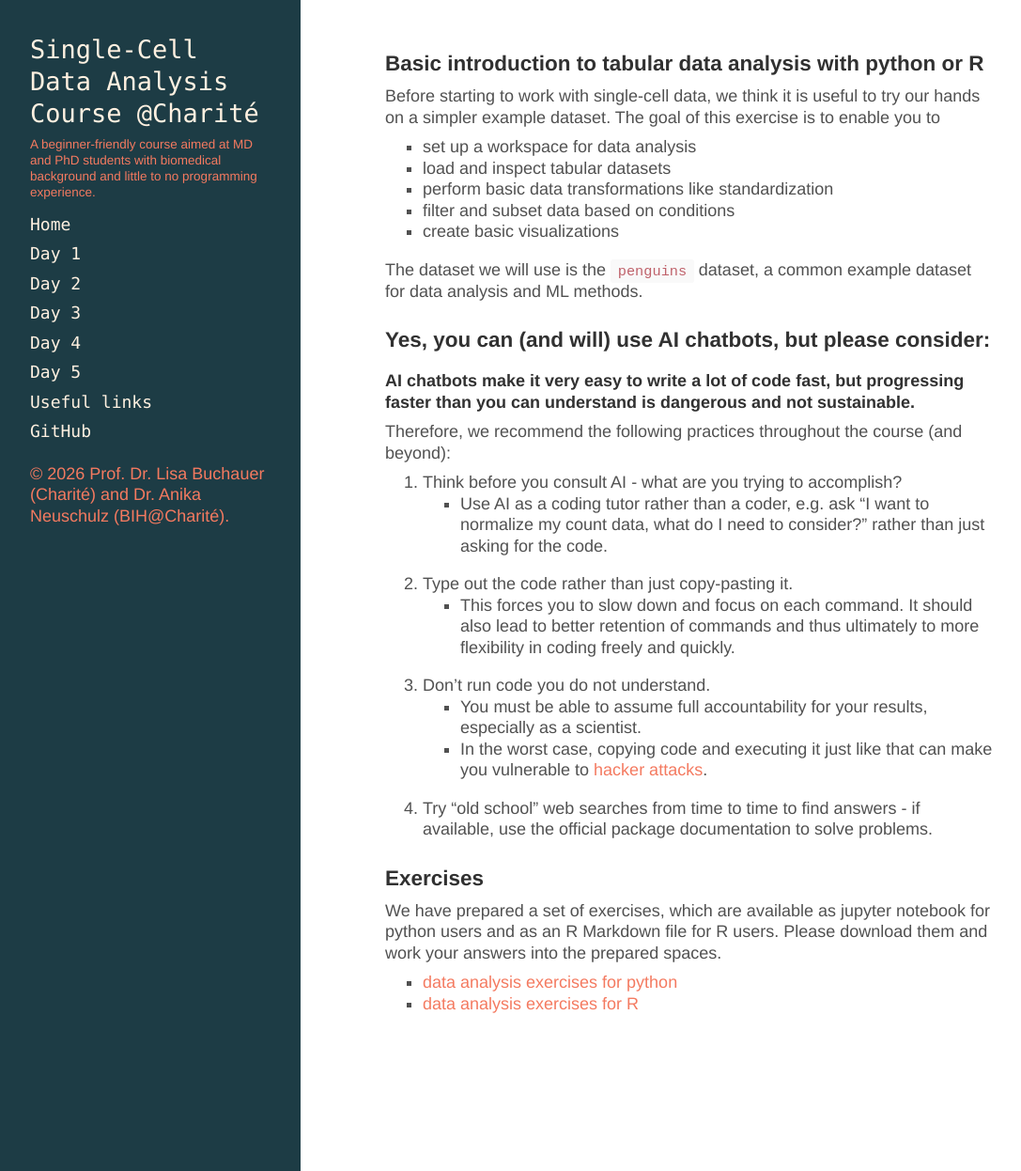
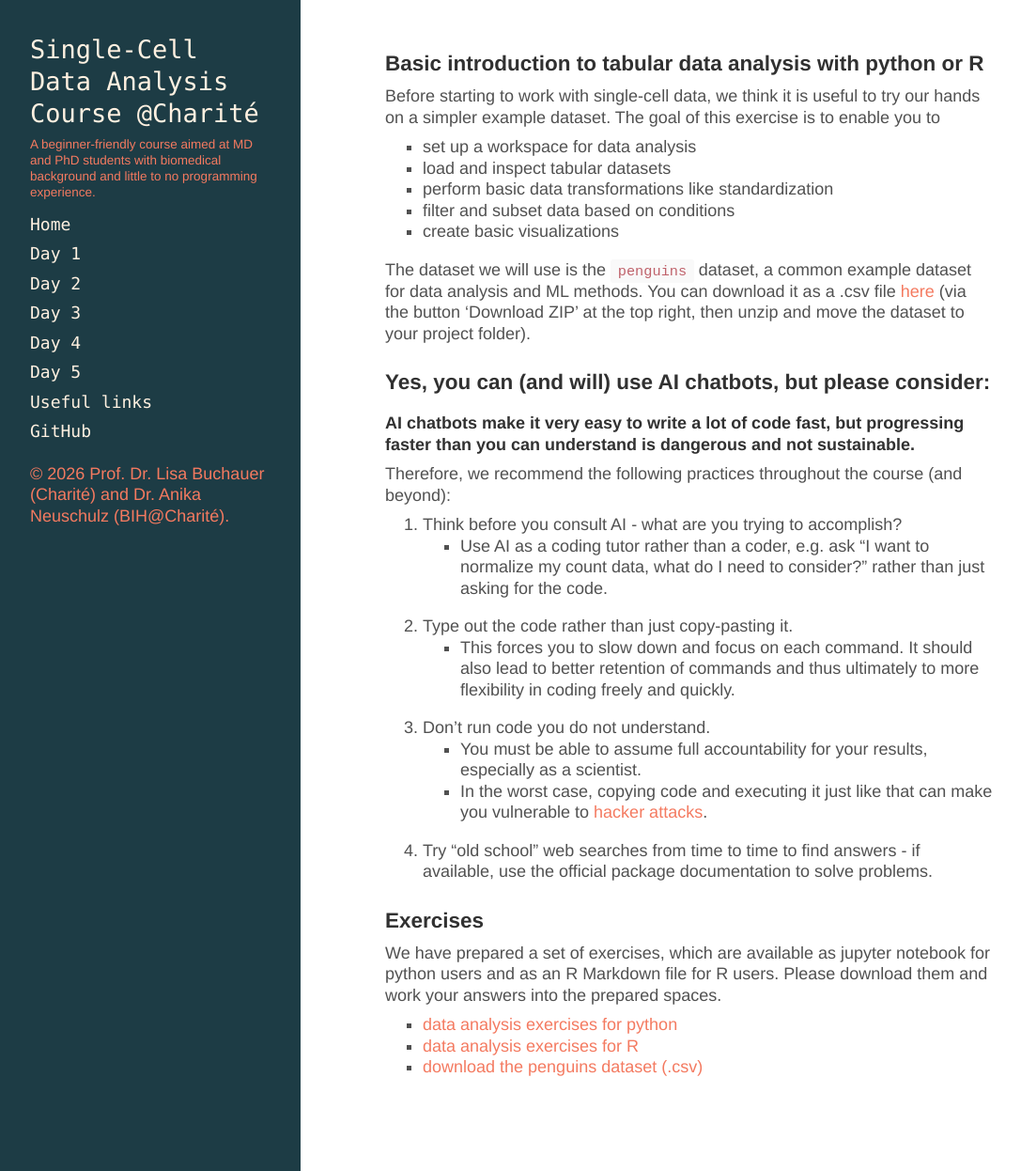
Before and after one commit to buchauer-lab/charite-sc-data-course, a Jekyll site: the page built from docs/dataanalysisintro.md, in a window 1280 px wide and 1246 px high. Shown: the whole window at 94% size, without its empty margins (4-1091 px from the left). Built offline with Jekyll 4.4.1, drawn with Linux system fonts in a browser that asks for light colours; nearby versions of some CDN libraries; a style sheet for code colours, icons or effects is not loaded; our own code applies the rules of GitHub Pages for plain Markdown files.

Commit message:
Add penguins dataset download link to the website exercise page
The download source was only linked inside the notebooks, so
participants had trouble finding it. Link it from the dataset intro and
from the exercises list on the data analysis intro page.

Co-Authored-By: Claude Opus 5 <noreply@anthropic.com>

```diff
--- a/docs/dataanalysisintro.md
+++ b/docs/dataanalysisintro.md
@@ -12,7 +12,7 @@ Before starting to work with single-cell data, we think it is useful to try our
 - filter and subset data based on conditions
 - create basic visualizations
 
-The dataset we will use is the `penguins` dataset, a common example dataset for data analysis and ML methods.
+The dataset we will use is the `penguins` dataset, a common example dataset for data analysis and ML methods. You can download it as a .csv file [here](https://gist.github.com/slopp/ce3b90b9168f2f921784de84fa445651#file-penguins-csv) (via the button 'Download ZIP' at the top right, then unzip and move the dataset to your project folder).
 
 ### Yes, you can (and will) use AI chatbots, but please consider:
 
@@ -34,3 +34,4 @@ We have prepared a set of exercises, which are available as jupyter notebook for
 
 - [data analysis exercises for python](https://github.com/buchauer-lab/charite-sc-data-course/blob/main/materials/Day1/data_analysis_intro_python.ipynb)
 - [data analysis exercises for R](https://github.com/buchauer-lab/charite-sc-data-course/blob/main/materials/Day1/data_analysis_intro_R.Rmd)
+- [download the penguins dataset (.csv)](https://gist.github.com/slopp/ce3b90b9168f2f921784de84fa445651#file-penguins-csv)
```
